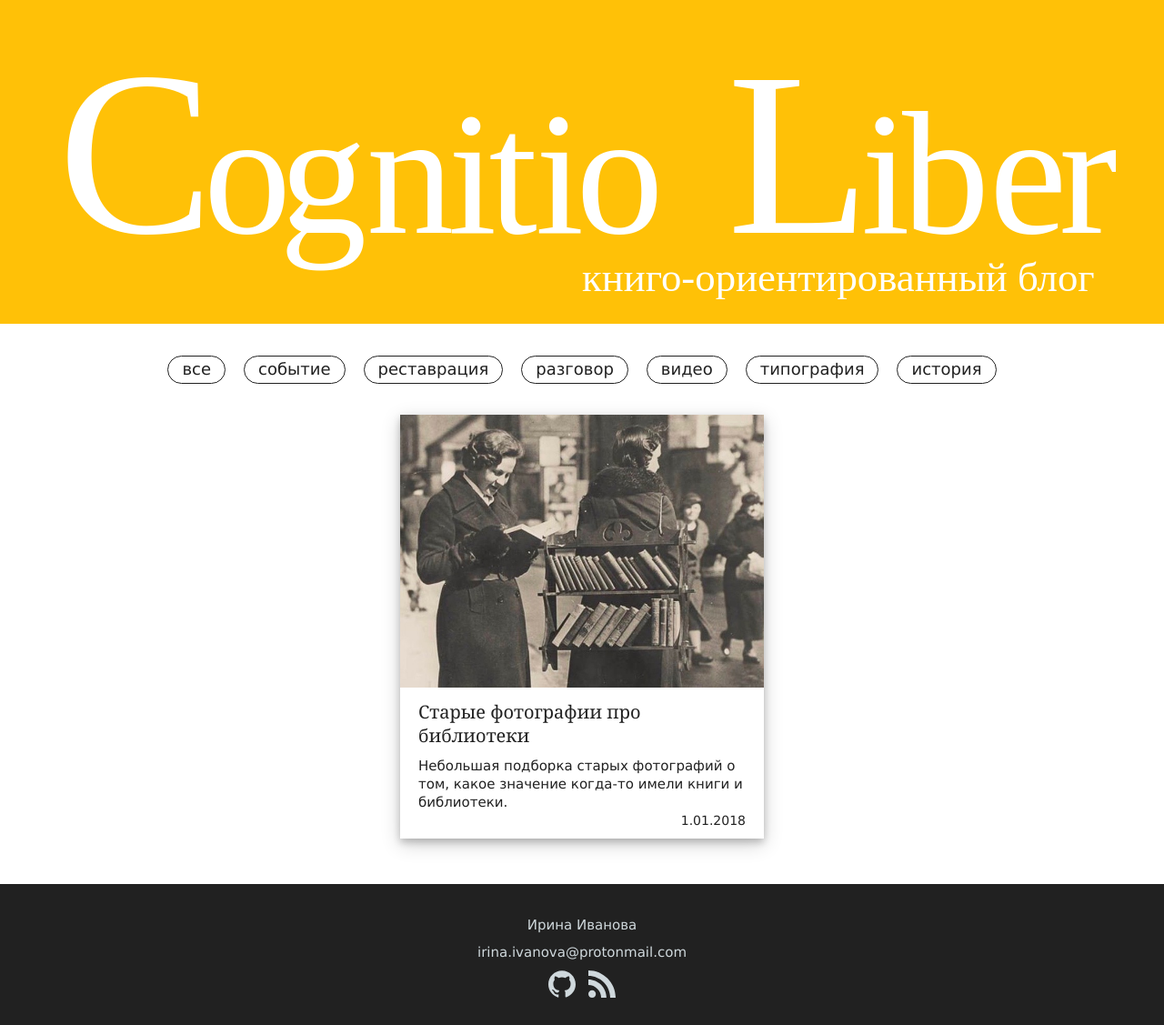
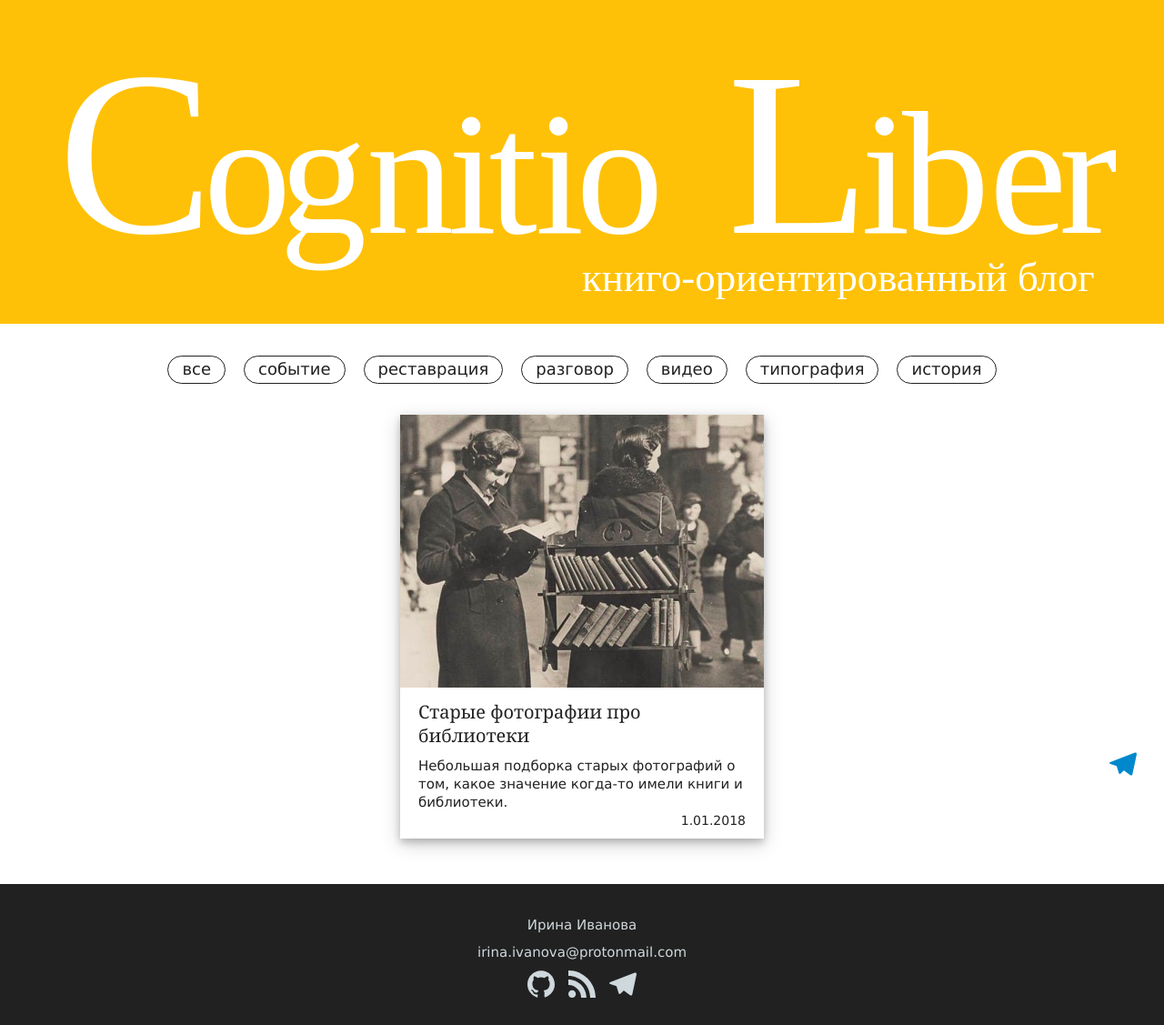
Before and after one commit to iriiiina/blog-about-books, a Jekyll site: the page built from category/history.html, in a window 1280 px wide. Shown: the whole page at 91% size. Built offline with Jekyll 4.4.1, drawn with Linux system fonts in a browser that asks for light colours.

Commit message:
Add telegram icons

```diff
--- a/_includes/footer.html
+++ b/_includes/footer.html
@@ -10,7 +10,25 @@
     <svg class="footer-icon" viewBox="0 0 24 24" xmlns="http://www.w3.org/2000/svg">
       <path d="M19.199 24C19.199 13.467 10.533 4.8 0 4.8V0c13.165 0 24 10.835 24 24h-4.801zM3.291 17.415c1.814 0 3.293 1.479 3.293 3.295 0 1.813-1.485 3.29-3.301 3.29C1.47 24 0 22.526 0 20.71s1.475-3.294 3.291-3.295zM15.909 24h-4.665c0-6.169-5.075-11.245-11.244-11.245V8.09c8.727 0 15.909 7.184 15.909 15.91z"/>
     </svg>
+  </a>
+  <a class="footer-a" href="https://t.me/cognitio_liber" title="Канал в Телеграмме">
+    <svg class="footer-icon" viewBox="0 0 24 24" xmlns="http://www.w3.org/2000/svg">
+      <path d="M9.028 20.837c-.714 0-.593-.271-.839-.949l-2.103-6.92L22.263 3.37"/>
+      <path d="M9.028 20.837c.552 0 .795-.252 1.105-.553l2.941-2.857-3.671-2.214"/>
+      <path d="M9.403 15.213l8.89 6.568c1.015.56 1.748.271 2-.942l3.62-17.053c.372-1.487-.564-2.159-1.534-1.72L1.125 10.263c-1.45.582-1.443 1.392-.264 1.753l5.455 1.7L18.94 5.753c.595-.36 1.143-.167.694.232"/>
+    </svg>
   </a></p>
+
+  <div class="telegram bounce">
+    <a href="https://t.me/cognitio_liber" target="_blank" title="Канал в Телеграмме">
+      <svg class="telegram-icon" viewBox="0 0 24 24" xmlns="http://www.w3.org/2000/svg">
+        <path d="M9.028 20.837c-.714 0-.593-.271-.839-.949l-2.103-6.92L22.263 3.37"/>
+        <path d="M9.028 20.837c.552 0 .795-.252 1.105-.553l2.941-2.857-3.671-2.214"/>
+        <path d="M9.403 15.213l8.89 6.568c1.015.56 1.748.271 2-.942l3.62-17.053c.372-1.487-.564-2.159-1.534-1.72L1.125 10.263c-1.45.582-1.443 1.392-.264 1.753l5.455 1.7L18.94 5.753c.595-.36 1.143-.167.694.232"/>
+      </svg>
+    </a>
+  </div>
+
 </footer>
 
 <!-- Global site tag (gtag.js) - Google Analytics -->
--- a/css/style.sass
+++ b/css/style.sass
@@ -203,3 +203,31 @@ h2
   width: 30px
   fill: $color-light-gray
   margin: 0 5px 0 5px
+
+/* TELEGRAM */
+.telegram
+  position: fixed
+  bottom: 40px
+  right: 30px
+  animation-name: bunce
+  animation-duration: 20s
+  animation-iteration-count: infinite
+
+.telegram-icon
+  width: 30px
+  fill: #0088CC
+  &:hover
+      fill: $color-orange
+
+@keyframes bunce
+  0%
+    bottom: 40px
+    right: 30px
+  1%
+    bottom: 50px
+  3%
+    bottom: 40px
+    right: 30px
+  100%
+    bottom: 40px
+    right: 30px
```
